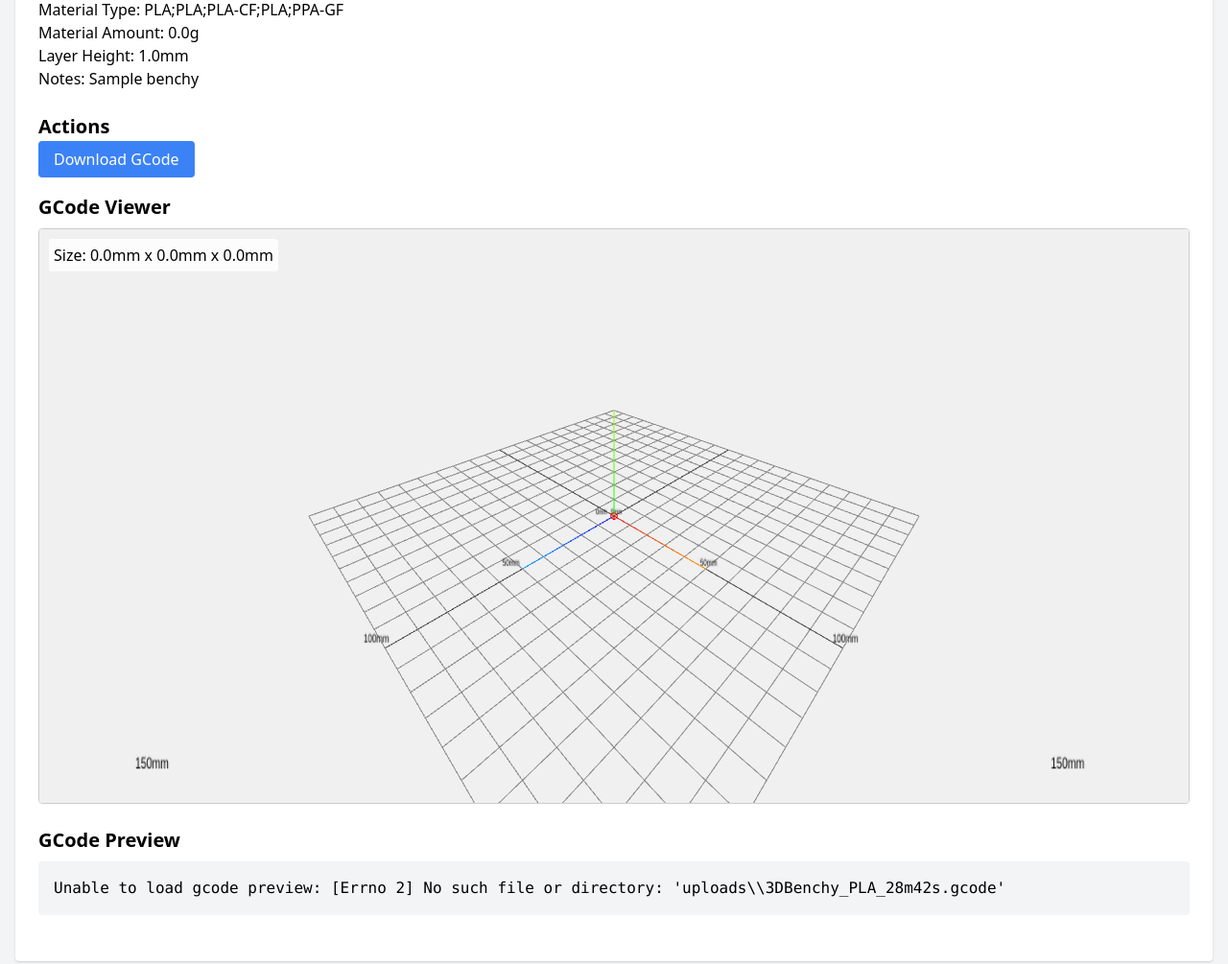
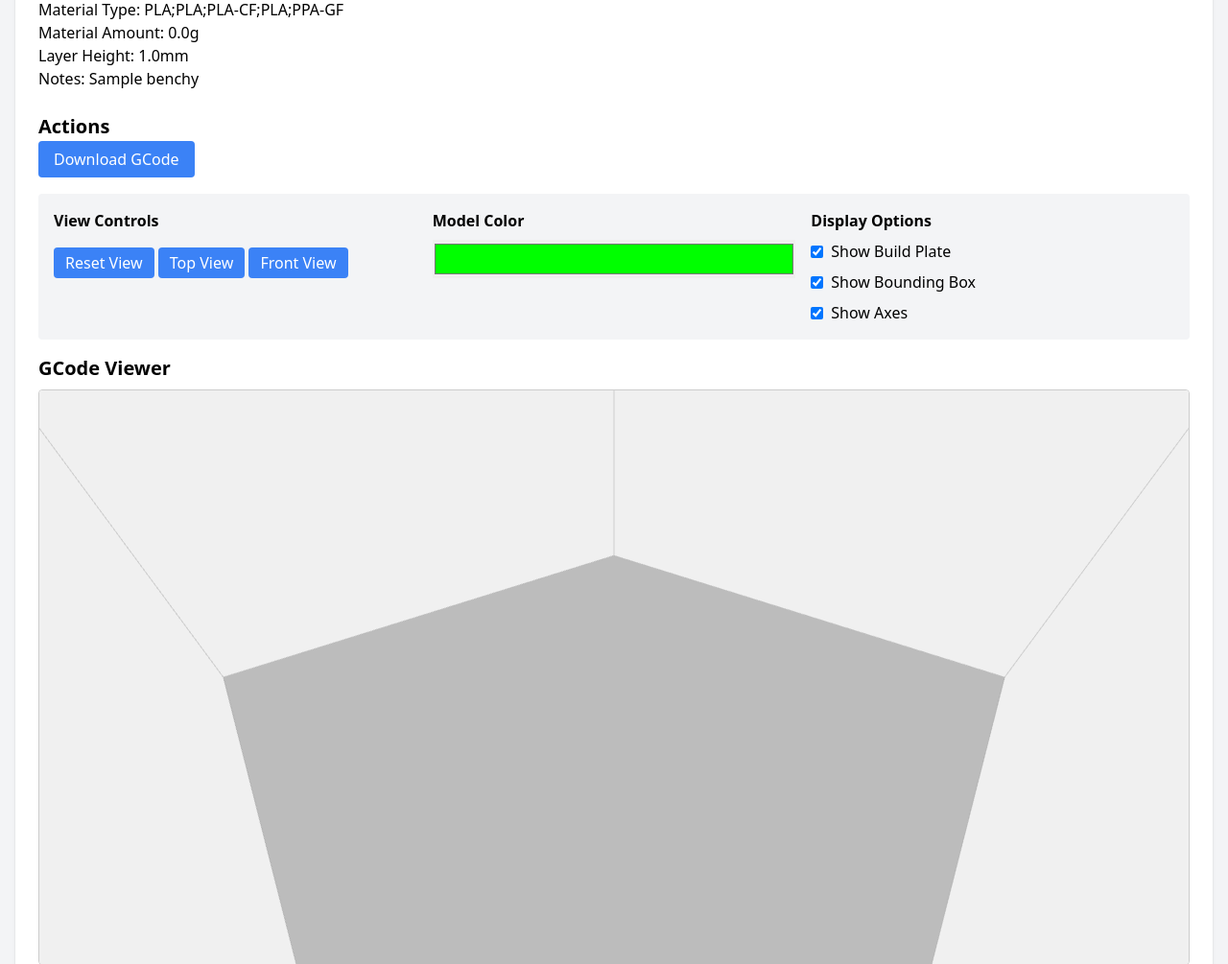
Before and after one commit to nicglazkov/bambulab-queue, a Flask app: page /request/1 in a window 1280 px wide. Shown: the part 290-1295 px from the top of the page at 96% size. Run offline with Flask 3, Linux system fonts and the light colour scheme; a user stored in the database is signed in; data comes from the database, SQL or seed files in the repository.

Commit message:
updated 3D viewer

```diff
--- a/templates/view_request.html
+++ b/templates/view_request.html
@@ -36,6 +36,55 @@
                 Deny
             </a>
             {% endif %}
+        </div>
+    </div>
+
+    <div class="mb-4 p-4 bg-gray-100 rounded">
+        <div class="grid grid-cols-1 md:grid-cols-3 gap-4">
+            <!-- View Controls -->
+            <div>
+                <h4 class="font-bold mb-2">View Controls</h4>
+                <div class="space-y-2">
+                    <button id="resetView" class="bg-blue-500 text-white px-3 py-1 rounded hover:bg-blue-600">
+                        Reset View
+                    </button>
+                    <button id="topView" class="bg-blue-500 text-white px-3 py-1 rounded hover:bg-blue-600">
+                        Top View
+                    </button>
+                    <button id="frontView" class="bg-blue-500 text-white px-3 py-1 rounded hover:bg-blue-600">
+                        Front View
+                    </button>
+                </div>
+            </div>
+
+            <!-- Color Controls -->
+            <div>
+                <h4 class="font-bold mb-2">Model Color</h4>
+                <input type="color" id="modelColor" value="#00ff00"
+                       class="w-full h-10 cursor-pointer">
+            </div>
+
+            <!-- Display Options -->
+            <div>
+                <h4 class="font-bold mb-2">Display Options</h4>
+                <div class="space-y-2">
+                    <label class="flex items-center">
+                        <input type="checkbox" id="showBuildPlate" checked
+                               class="mr-2">
+                        Show Build Plate
+                    </label>
+                    <label class="flex items-center">
+                        <input type="checkbox" id="showBoundingBox" checked
+                               class="mr-2">
+                        Show Bounding Box
+                    </label>
+                    <label class="flex items-center">
+                        <input type="checkbox" id="showAxes" checked
+                               class="mr-2">
+                        Show Axes
+                    </label>
+                </div>
+            </div>
         </div>
     </div>
 
@@ -78,125 +127,178 @@ class GCodeViewer {
         this.renderer.setClearColor(0xf0f0f0);
         this.container.appendChild(this.renderer.domElement);
 
-        // Add OrbitControls
+        // Store references to objects we'll need to modify
+        this.model = null;
+        this.buildPlate = null;
+        this.boundingBox = null;
+        this.axesHelper = null;
+
+        // Initialize controls
+        this.setupControls();
+        this.setupBuildPlate();
+        this.setupLights();
+        this.setupEventListeners();
+
+        // Start animation
+        this.animate();
+    }
+
+    setupControls() {
         this.controls = new THREE.OrbitControls(this.camera, this.renderer.domElement);
         this.controls.enableDamping = true;
         this.controls.dampingFactor = 0.05;
-
-        // Add grid
-        const size = 200;
-        const divisions = 20;
-        const gridHelper = new THREE.GridHelper(size, divisions);
-        this.scene.add(gridHelper);
-
-        // Add axes helper
-        const axesHelper = new THREE.AxesHelper(50);
-        this.scene.add(axesHelper);
-
-        // Set camera position
+        this.controls.screenSpacePanning = true;
         this.camera.position.set(100, 100, 100);
         this.camera.lookAt(0, 0, 0);
+    }
 
-        // Add lights
+    setupBuildPlate() {
+        // Bambu Lab X1C build plate dimensions (256mm x 256mm)
+        const plateGeometry = new THREE.PlaneGeometry(256, 256);
+        const plateMaterial = new THREE.MeshPhongMaterial({
+            color: 0x808080,
+            transparent: true,
+            opacity: 0.5,
+            side: THREE.DoubleSide
+        });
+        this.buildPlate = new THREE.Mesh(plateGeometry, plateMaterial);
+        this.buildPlate.rotation.x = -Math.PI / 2;
+        this.buildPlate.position.y = -0.1; // Slightly below the grid
+        this.scene.add(this.buildPlate);
+
+        // Add build volume visualization
+        const edges = new THREE.EdgesGeometry(new THREE.BoxGeometry(256, 256, 256));
+        const buildVolume = new THREE.LineSegments(
+            edges,
+            new THREE.LineBasicMaterial({ color: 0x808080, transparent: true, opacity: 0.3 })
+        );
+        buildVolume.position.y = 256/2;
+        this.scene.add(buildVolume);
+    }
+
+    setupLights() {
         const ambientLight = new THREE.AmbientLight(0xffffff, 0.6);
         this.scene.add(ambientLight);
 
         const directionalLight = new THREE.DirectionalLight(0xffffff, 0.8);
         directionalLight.position.set(1, 1, 1);
         this.scene.add(directionalLight);
-
-        // Add scale indicators
-        this.addScaleIndicators();
-
-        this.animate();
     }
 
-    addScaleIndicators() {
-        // Add scale text
-        const createScaleLabel = (position, text) => {
-            const canvas = document.createElement('canvas');
-            const context = canvas.getContext('2d');
-            canvas.width = 100;
-            canvas.height = 32;
-            context.font = '24px Arial';
-            context.fillStyle = 'black';
-            context.fillText(text, 0, 24);
+    setupEventListeners() {
+        // View controls
+        document.getElementById('resetView').addEventListener('click', () => this.resetView());
+        document.getElementById('topView').addEventListener('click', () => this.setView('top'));
+        document.getElementById('frontView').addEventListener('click', () => this.setView('front'));
 
-            const texture = new THREE.CanvasTexture(canvas);
-            const material = new THREE.SpriteMaterial({ map: texture });
-            const sprite = new THREE.Sprite(material);
-            sprite.position.copy(position);
-            sprite.scale.set(10, 5, 1);
-            return sprite;
-        };
+        // Color control
+        document.getElementById('modelColor').addEventListener('input', (e) => {
+            if (this.model) {
+                this.model.material.color.setStyle(e.target.value);
+            }
+        });
 
-        // Add scale labels every 50mm
-        for (let i = 0; i <= 200; i += 50) {
-            this.scene.add(createScaleLabel(new THREE.Vector3(i, 0, -5), `${i}mm`));
-            this.scene.add(createScaleLabel(new THREE.Vector3(-5, 0, i), `${i}mm`));
+        // Display options
+        document.getElementById('showBuildPlate').addEventListener('change', (e) => {
+            this.buildPlate.visible = e.target.checked;
+        });
+        document.getElementById('showBoundingBox').addEventListener('change', (e) => {
+            if (this.boundingBox) this.boundingBox.visible = e.target.checked;
+        });
+        document.getElementById('showAxes').addEventListener('change', (e) => {
+            if (this.axesHelper) this.axesHelper.visible = e.target.checked;
+        });
+
+        // Handle window resize
+        window.addEventListener('resize', () => {
+            this.camera.aspect = this.container.clientWidth / this.container.clientHeight;
+            this.camera.updateProjectionMatrix();
+            this.renderer.setSize(this.container.clientWidth, this.container.clientHeight);
+        });
+    }
+
+    setView(view) {
+        switch(view) {
+            case 'top':
+                this.camera.position.set(0, 200, 0);
+                this.camera.up.set(0, 0, -1);
+                break;
+            case 'front':
+                this.camera.position.set(0, 0, 200);
+                this.camera.up.set(0, 1, 0);
+                break;
         }
+        this.camera.lookAt(0, 0, 0);
+        this.controls.update();
+    }
+
+    resetView() {
+        this.camera.position.set(100, 100, 100);
+        this.camera.up.set(0, 1, 0);
+        this.camera.lookAt(0, 0, 0);
+        this.controls.update();
     }
 
     loadGCode(gcode) {
-        const lines = gcode.split('\n');
-        const points = [];
-        let currentPosition = new THREE.Vector3(0, 0, 0);
-        let isExtrusion = false;
-        let minPos = new THREE.Vector3(Infinity, Infinity, Infinity);
-        let maxPos = new THREE.Vector3(-Infinity, -Infinity, -Infinity);
+        // Clear existing model if any
+        if (this.model) {
+            this.scene.remove(this.model);
+        }
+        if (this.boundingBox) {
+            this.scene.remove(this.boundingBox);
+        }
 
-        lines.forEach(line => {
-            if (line.startsWith(';')) return; // Skip comments
-
-            const parts = line.split(' ');
-            if (line.startsWith('G1') || line.startsWith('G0')) {
-                let newPosition = currentPosition.clone();
-                isExtrusion = false;
-
-                parts.forEach(part => {
-                    if (part.startsWith('X')) newPosition.x = parseFloat(part.substring(1));
-                    if (part.startsWith('Y')) newPosition.y = parseFloat(part.substring(1));
-                    if (part.startsWith('Z')) newPosition.z = parseFloat(part.substring(1));
-                    if (part.startsWith('E') && parseFloat(part.substring(1)) > 0) isExtrusion = true;
-                });
-
-                // Update bounds
-                minPos.min(newPosition);
-                maxPos.max(newPosition);
-
-                if (isExtrusion) {
-                    points.push(currentPosition.clone());
-                    points.push(newPosition.clone());
-                }
-                currentPosition = newPosition;
-            }
-        });
-
-        // Create the 3D visualization
-        const geometry = new THREE.BufferGeometry().setFromPoints(points);
+        const points = this.parseGCode(gcode);
+        const geometry = new THREE.BufferGeometry().setFromPoints(points.positions);
         const material = new THREE.LineBasicMaterial({
-            color: 0x00ff00,
+            color: document.getElementById('modelColor').value,
             linewidth: 2
         });
-        const model = new THREE.LineSegments(geometry, material);
-        this.scene.add(model);
+        this.model = new THREE.LineSegments(geometry, material);
+        this.scene.add(this.model);
 
-        // Center and scale the model
-        const modelSize = maxPos.clone().sub(minPos);
-        const center = minPos.clone().add(modelSize.multiplyScalar(0.5));
-        model.position.sub(center);
+        // Center the model on the build plate
+        const bbox = new THREE.Box3().setFromPoints(points.positions);
+        const center = bbox.getCenter(new THREE.Vector3());
+        this.model.position.sub(center);
+        this.model.position.y += points.minZ; // Place on build plate
 
         // Add bounding box
-        const bbox = new THREE.Box3().setFromPoints(points);
         const bboxHelper = new THREE.Box3Helper(bbox, 0xff0000);
+        this.boundingBox = bboxHelper;
         this.scene.add(bboxHelper);
 
-        // Add dimensions display
+        // Update dimensions display
         const dimensions = bbox.getSize(new THREE.Vector3());
-        this.addDimensionsText(`Size: ${dimensions.x.toFixed(1)}mm x ${dimensions.y.toFixed(1)}mm x ${dimensions.z.toFixed(1)}mm`);
+        this.updateDimensionsDisplay(dimensions);
+
+        // Check if model fits build volume
+        this.checkBuildVolumeFit(dimensions);
     }
 
-    addDimensionsText(text) {
+    parseGCode(gcode) {
+        // ... (previous parseGCode implementation) ...
+    }
+
+    checkBuildVolumeFit(dimensions) {
+        const buildVolume = { x: 256, y: 256, z: 256 }; // X1C build volume
+        const fits = dimensions.x <= buildVolume.x &&
+                    dimensions.y <= buildVolume.y &&
+                    dimensions.z <= buildVolume.z;
+
+        const warning = document.createElement('div');
+        warning.style.position = 'absolute';
+        warning.style.top = '50px';
+        warning.style.left = '10px';
+        warning.style.padding = '5px';
+        warning.style.borderRadius = '3px';
+        warning.style.backgroundColor = fits ? 'rgba(0, 255, 0, 0.8)' : 'rgba(255, 0, 0, 0.8)';
+        warning.style.color = 'white';
+        warning.textContent = fits ? 'Model fits build volume' : 'Warning: Model exceeds build volume!';
+        this.container.appendChild(warning);
+    }
+
+    updateDimensionsDisplay(dimensions) {
         const dimensionsDiv = document.createElement('div');
         dimensionsDiv.style.position = 'absolute';
         dimensionsDiv.style.top = '10px';
@@ -204,7 +306,12 @@ class GCodeViewer {
         dimensionsDiv.style.backgroundColor = 'rgba(255, 255, 255, 0.8)';
         dimensionsDiv.style.padding = '5px';
         dimensionsDiv.style.borderRadius = '3px';
-        dimensionsDiv.textContent = text;
+        dimensionsDiv.innerHTML = `
+            Dimensions:<br>
+            X: ${dimensions.x.toFixed(1)}mm<br>
+            Y: ${dimensions.y.toFixed(1)}mm<br>
+            Z: ${dimensions.z.toFixed(1)}mm
+        `;
         this.container.appendChild(dimensionsDiv);
     }
 
```
